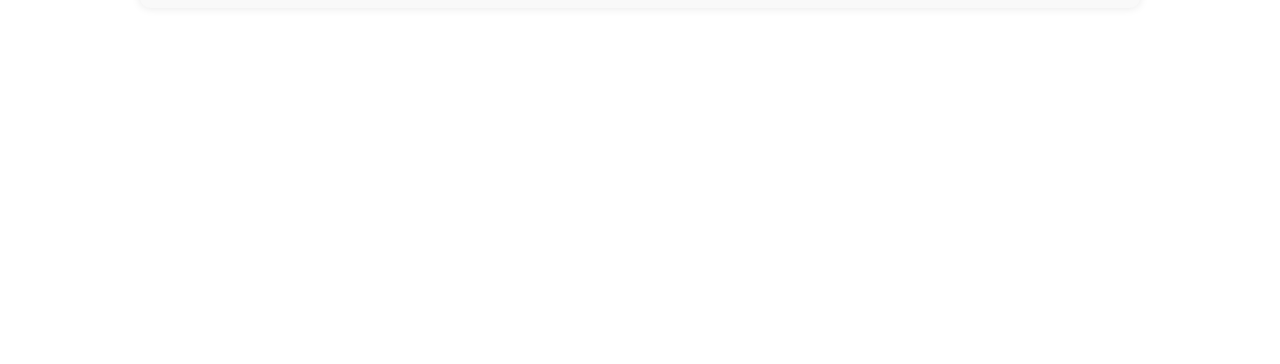
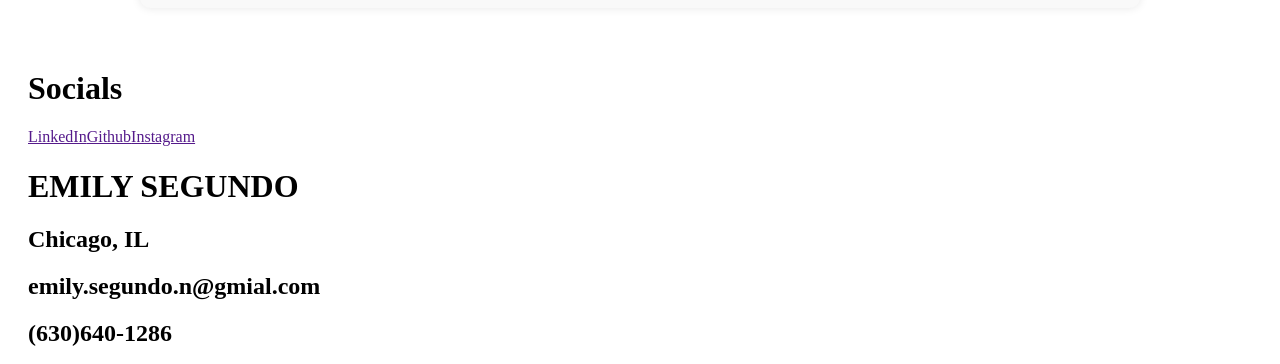
Before and after one commit to emilyThesecond/portfolio, a React (Vite) app: page / in a window 1280 px wide. Shown: the part 2568-2932 px from the top of the page. Before the commit the page ends 2626 px from the top, so only its background shows below. Built offline with nearby package versions, Linux system fonts and the light colour scheme; a web font is replaced by a local one.

Commit message:
import footer

```diff
--- a/src/App.jsx
+++ b/src/App.jsx
@@ -4,6 +4,7 @@
 import Projects from "./pages/Projects";
 import About from './pages/About';
 import Contact from './pages/Contact';
+import Footer from './components/Footer';
 import './App.css'
 
 const App = () => {
@@ -18,6 +19,10 @@
         <Projects />
         {/* <Contact /> */}
       </main>
+      <footer>
+        <Footer />
+
+      </footer>
 
     </div>
   );
```
